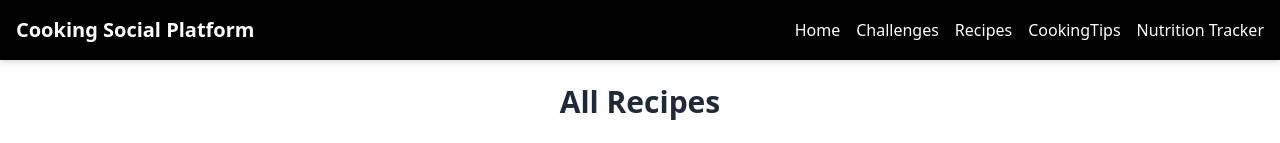
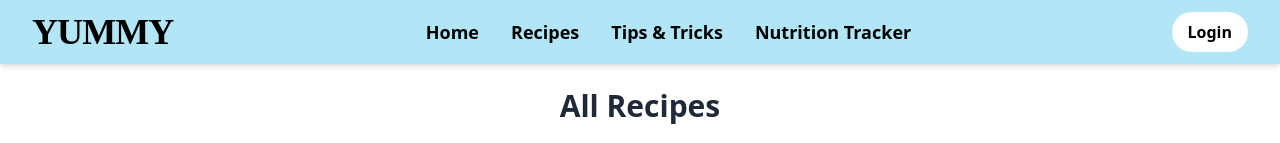
Before and after one commit to BNSubhasinghe/cooking_social_platform, a React (Vite) app in the folder frontend/: page / in a window 1280 px wide. Shown: the top 143 px of the page. Built offline with nearby package versions, Linux system fonts and the light colour scheme; no server answers.

Commit message:
Header updated

```diff
--- a/frontend/src/Components/Header.jsx
+++ b/frontend/src/Components/Header.jsx
@@ -1,19 +1,46 @@
 import { Link } from 'react-router-dom';
+import { useContext } from 'react';
+import { AuthContext } from '../context/AuthContext';
 
 export const Header = () => {
+  const { user, logout } = useContext(AuthContext);
+
   return (
-    <header className="bg-black text-white p-4 shadow-md sticky top-0 z-50">
-      <div className="container mx-auto flex justify-between items-center">
-        <h1 className="text-xl font-bold">
-          <Link to="/">Cooking Social Platform</Link>
-        </h1>
-        <nav className="space-x-4">
-          <Link to="/" className="hover:underline">Home</Link>
-          <Link to="/challenge-landing" className="hover:underline">Challenges</Link>
-          <Link to="/landing-page" className="hover:underline">Recipes</Link>
-          <Link to="/cookingTips" className="hover:underline">CookingTips</Link>
-          <Link to="/profile/complete" className="hover:underline">Nutrition Tracker</Link>
+    <header className="bg-[#b2e6f7] text-black shadow-md sticky top-0 z-50">
+      <div className="max-w-full mx-auto flex justify-between items-center px-8 py-3">
+        {/* Logo */}
+        <div className="flex items-center space-x-2">
+          <Link to="/" className="flex items-center">
+            <span className="font-extrabold text-4xl tracking-tight font-logo" style={{ fontFamily: "'Pacifico', cursive" }}>
+              YUMMY
+            </span>
+          </Link>
+        </div>
+        {/* Navigation */}
+        <nav className="flex items-center space-x-8 font-semibold text-lg">
+          <Link to="/" className="hover:underline hover:text-blue-700 transition">Home</Link>
+          {user && user.token && (
+            <Link to="/challenge-landing" className="hover:underline hover:text-blue-700 transition">Challenges</Link>
+          )}
+          <Link to="/landing-page" className="hover:underline hover:text-blue-700 transition">Recipes</Link>
+          <Link to="/cookingTips" className="hover:underline hover:text-blue-700 transition">Tips & Tricks</Link>
+          <Link to="/profile/complete" className="hover:underline hover:text-blue-700 transition">Nutrition Tracker</Link>
         </nav>
+        {user && user.token ? (
+          <button
+            onClick={logout}
+            className="ml-2 px-4 py-2 bg-white text-black rounded-full hover:bg-gray-200 transition font-semibold"
+          >
+            Logout
+          </button>
+        ) : (
+          <Link
+            to="/login"
+            className="ml-2 px-4 py-2 bg-white text-black rounded-full hover:bg-gray-200 transition font-semibold"
+          >
+            Login
+          </Link>
+        )}
       </div>
     </header>
   );
```
Also changed, not shown: 1 other file (tests, documents, lock files or other folders).
